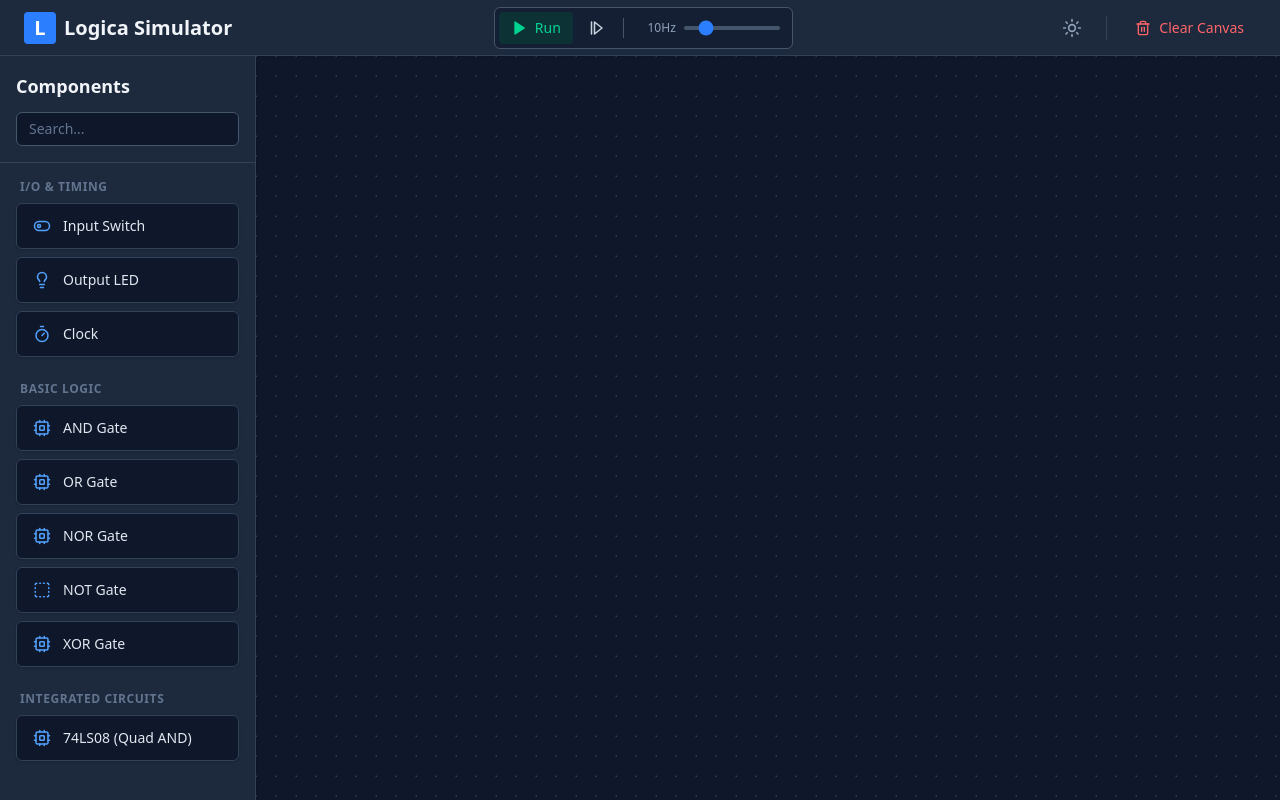
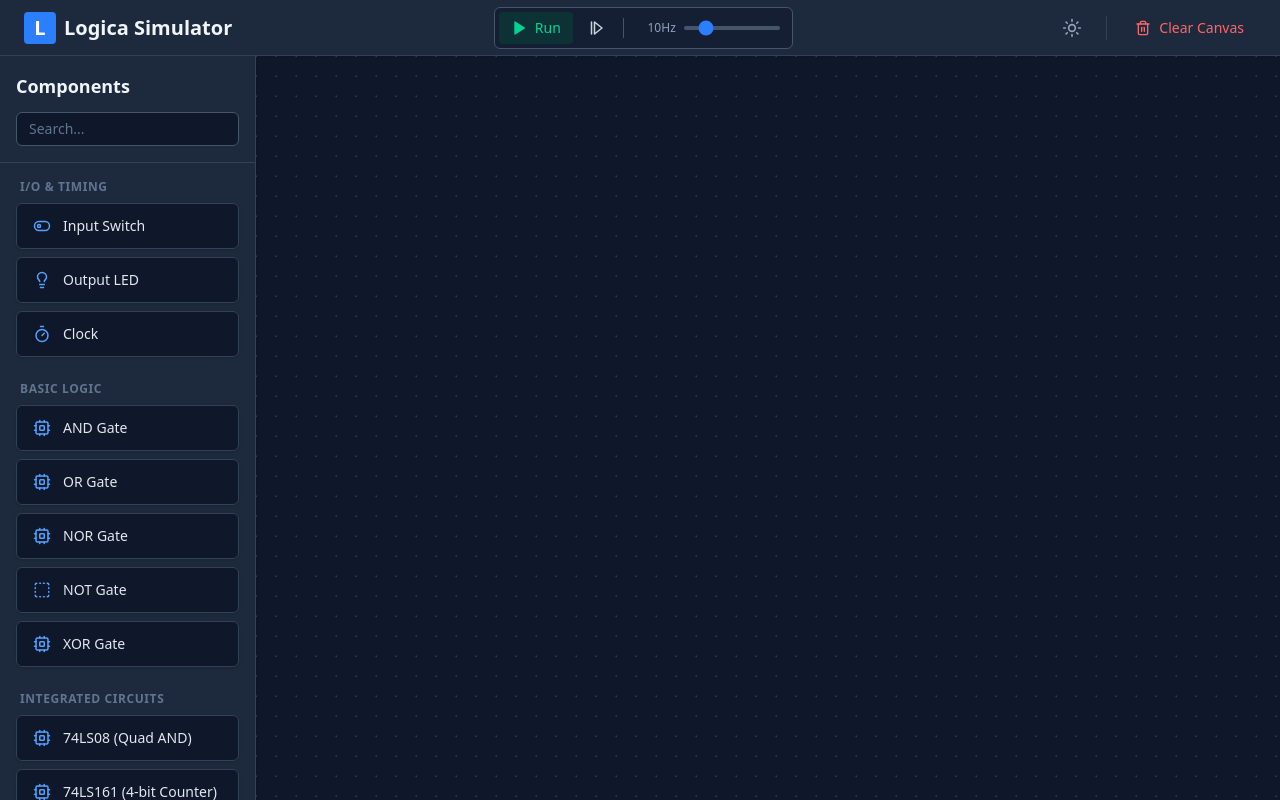
Before and after one commit to Mi1ax/LogicaSimulator, a React (Vite) app: page / in a window 1280 px wide. Built offline with nearby package versions, Linux system fonts and the light colour scheme.

Commit message:
feat: add 74LS161 counter chip and robust undo/redo system

```diff
--- a/src/core/engine/nodes/icNodes.ts
+++ b/src/core/engine/nodes/icNodes.ts
@@ -45,3 +45,80 @@ export const IC74LS08: NodeDefinition = {
     return [res1, res2, res4, res3];
   }
 };
+
+export const IC74LS161: NodeDefinition = {
+  type: '74LS161',
+  label: '74LS161 (4-bit Counter)',
+  renderAs: 'DIP',
+  numInputs: 11,
+  numOutputs: 5,
+  defaultProperties: { counter: 0, lastClk: 0 },
+  customPins: [
+    { name: '~CLR', type: 'input', pinNumber: 1 },
+    { name: 'CLK', type: 'input', pinNumber: 2 },
+    { name: 'A', type: 'input', pinNumber: 3 },
+    { name: 'B', type: 'input', pinNumber: 4 },
+    { name: 'C', type: 'input', pinNumber: 5 },
+    { name: 'D', type: 'input', pinNumber: 6 },
+    { name: 'ENP', type: 'input', pinNumber: 7 },
+    { name: 'GND', type: 'input', pinNumber: 8 },
+    { name: '~LOAD', type: 'input', pinNumber: 9 },
+    { name: 'ENT', type: 'input', pinNumber: 10 },
+    { name: 'QD', type: 'output', pinNumber: 11 },
+    { name: 'QC', type: 'output', pinNumber: 12 },
+    { name: 'QB', type: 'output', pinNumber: 13 },
+    { name: 'QA', type: 'output', pinNumber: 14 },
+    { name: 'RCO', type: 'output', pinNumber: 15 },
+    { name: 'VCC', type: 'input', pinNumber: 16 }
+  ],
+  evaluate: (inputs, props) => {
+    // Inputs:
+    // 0: ~CLR, 1: CLK, 2: A, 3: B, 4: C, 5: D, 6: ENP, 7: GND, 8: ~LOAD, 9: ENT, 10: VCC
+    const [clrN, clk, a, b, c, d, enp, , loadN, ent] = inputs;
+
+    if (!props) return [undefined, undefined, undefined, undefined, undefined];
+
+    if (props.counter === undefined) props.counter = 0;
+    if (props.lastClk === undefined) props.lastClk = 0;
+
+    // Apply User-Friendly Simulator Defaults for floating pins
+    const safeClrN = clrN ?? 1;   // Default 1: Don't clear
+    const safeLoadN = loadN ?? 1; // Default 1: Don't load
+    const safeEnp = enp ?? 1;     // Default 1: Enable counting
+    const safeEnt = ent ?? 1;     // Default 1: Enable counting
+
+    // Async clear (active low)
+    if (safeClrN === 0) {
+      props.counter = 0;
+    }
+    // Synchronous operations on rising edge
+    else if (clk === 1 && props.lastClk === 0) {
+      // Synchronous load (active low)
+      if (safeLoadN === 0) {
+        // Parallel data defaults to 0 if floating
+        props.counter = ((d ?? 0) << 3) | ((c ?? 0) << 2) | ((b ?? 0) << 1) | ((a ?? 0));
+      }
+      // Count enable (both ENP and ENT must be high to count)
+      else if (safeEnp === 1 && safeEnt === 1) {
+        props.counter = (props.counter + 1) % 16;
+      }
+    }
+
+    props.lastClk = clk || 0;
+
+    // Outputs:
+    // 0: QD, 1: QC, 2: QB, 3: QA, 4: RCO
+    const qa = (props.counter & 1) ? 1 : 0;
+    const qb = (props.counter & 2) ? 1 : 0;
+    const qc = (props.counter & 4) ? 1 : 0;
+    const qd = (props.counter & 8) ? 1 : 0;
+
+    // Ripple Carry Output (high when counter is 15 and ENT is high)
+    const rco = (props.counter === 15 && safeEnt === 1) ? 1 : 0;
+
+    // Output floating state if VCC/GND are not connected properly?
+    // In many software sims we ignore power pins unless strict.
+    // Here we'll just output the logic state unconditionally for ease of use.
+    return [qd, qc, qb, qa, rco];
+  }
+};
--- a/src/core/engine/nodes/index.ts
+++ b/src/core/engine/nodes/index.ts
@@ -4,7 +4,7 @@ import {
   NorNode,
   InputNode, OutputNode, ClockNode
 } from './basicNodes';
-import { IC74LS08 } from './icNodes';
+import { IC74LS08, IC74LS161 } from './icNodes';
 
 // The central registry for all available nodes in the simulator
 export const NodeRegistry: Record<string, NodeDefinition> = {
@@ -17,6 +17,7 @@ export const NodeRegistry: Record<string, NodeDefinition> = {
   [OutputNode.type]: OutputNode,
   [ClockNode.type]: ClockNode,
   [IC74LS08.type]: IC74LS08,
+  [IC74LS161.type]: IC74LS161,
 };
 
 export const getNodeDefinition = (type: string): NodeDefinition | undefined => {
--- a/src/store/useSimulatorStore.ts
+++ b/src/store/useSimulatorStore.ts
@@ -44,7 +44,22 @@ interface SimulatorState {
   addWaypoint: (x: number, y: number) => void;
   updateWireWaypoints: (wireId: string, waypoints: {x: number, y: number}[]) => void;
   setNodeInputCount: (nodeId: string, count: number) => void;
+
+  // Undo / Redo
+  history: { nodes: LogicNode[], wires: Wire[] }[];
+  future: { nodes: LogicNode[], wires: Wire[] }[];
+  undo: () => void;
+  redo: () => void;
+  saveHistory: () => void;
 }
+
+const pushHistory = (state: SimulatorState) => ({
+  history: [...state.history, {
+    nodes: JSON.parse(JSON.stringify(state.nodes)),
+    wires: JSON.parse(JSON.stringify(state.wires))
+  }].slice(-50),
+  future: []
+});
 
 export const useSimulatorStore = create<SimulatorState>((set) => ({
   theme: 'dark',
@@ -59,23 +74,52 @@ export const useSimulatorStore = create<SimulatorState>((set) => ({
   simRunning: false,
   simSpeed: 10,
 
+  history: [],
+  future: [],
+
+  saveHistory: () => set((state) => pushHistory(state)),
+
+  undo: () => set((state) => {
+    if (state.history.length === 0) return state;
+    const previous = state.history[state.history.length - 1];
+    return {
+      nodes: JSON.parse(JSON.stringify(previous.nodes)),
+      wires: JSON.parse(JSON.stringify(previous.wires)),
+      selection: null,
+      history: state.history.slice(0, -1),
+      future: [{ nodes: state.nodes, wires: state.wires }, ...state.future],
+    };
+  }),
+
+  redo: () => set((state) => {
+    if (state.future.length === 0) return state;
+    const next = state.future[0];
+    return {
+      nodes: JSON.parse(JSON.stringify(next.nodes)),
+      wires: JSON.parse(JSON.stringify(next.wires)),
+      selection: null,
+      history: [...state.history, { nodes: state.nodes, wires: state.wires }],
+      future: state.future.slice(1),
+    };
+  }),
+
   select: (selection) => set({ selection }),
 
   deleteSelection: () => set((state) => {
     if (!state.selection) return state;
     if (state.selection.type === 'node') {
       const nextCircuit = circuit.deleteNode(state, state.selection.id);
-      return { ...nextCircuit, selection: null };
+      return { ...nextCircuit, ...pushHistory(state), selection: null };
     } else {
       const nextCircuit = circuit.deleteWire(state, state.selection.id);
-      return { ...nextCircuit, selection: null };
+      return { ...nextCircuit, ...pushHistory(state), selection: null };
     }
   }),
 
-  addNode: (type, x, y) => set((state) => circuit.addNode(state, type, x, y)),
-  updateNodePosition: (id, x, y) => set((state) => circuit.moveNode(state, id, x, y)),
-  updateNodeProperties: (id, props) => set((state) => circuit.updateNodeProperties(state, id, props)),
-  setNodeInputCount: (id, count) => set((state) => circuit.setNodeInputCount(state, id, count)),
+  addNode: (type, x, y) => set((state) => ({ ...circuit.addNode(state, type, x, y), ...pushHistory(state) })),
+  updateNodePosition: (id, x, y) => set((state) => circuit.moveNode(state, id, x, y)), // History saved on drag start
+  updateNodeProperties: (id, props) => set((state) => ({ ...circuit.updateNodeProperties(state, id, props), ...pushHistory(state) })),
+  setNodeInputCount: (id, count) => set((state) => ({ ...circuit.setNodeInputCount(state, id, count), ...pushHistory(state) })),
 
   clearNodes: () => set({
     nodes: [],
@@ -141,7 +185,7 @@ export const useSimulatorStore = create<SimulatorState>((set) => ({
       newWire.waypoints = finalWaypoints;
     }
 
-    return { ...nextCircuit, draftWire: null };
+    return { ...nextCircuit, ...pushHistory(state), draftWire: null };
   }),
 
   cancelWire: () => set({ draftWire: null }),
--- a/src/ui/canvas/CanvasArea.tsx
+++ b/src/ui/canvas/CanvasArea.tsx
@@ -41,8 +41,28 @@ export const CanvasArea: React.FC = () => {
       className="flex-1 h-full bg-slate-50 dark:bg-slate-900 overflow-hidden outline-none"
       tabIndex={0}
       onKeyDown={(e) => {
+        if (e.repeat) return; // Prevent holding down the key from firing rapidly
+
+        const store = useSimulatorStore.getState();
+
+        if (e.ctrlKey || e.metaKey) {
+          if (e.key.toLowerCase() === 'z') {
+            e.preventDefault();
+            if (e.shiftKey) {
+              store.redo();
+            } else {
+              store.undo();
+            }
+            return;
+          }
+          if (e.key.toLowerCase() === 'y') {
+            e.preventDefault();
+            store.redo();
+            return;
+          }
+        }
+
         if (e.key === 'Escape') {
-          const store = useSimulatorStore.getState();
           if (store.draftWire) store.cancelWire();
         } else if (e.key === 'Delete' || e.key === 'Backspace') {
           deleteSelection();
--- a/src/ui/canvas/nodes/GateNode.tsx
+++ b/src/ui/canvas/nodes/GateNode.tsx
@@ -51,6 +51,8 @@ export const GateNode: React.FC<GateNodeProps> = ({ node }) => {
         if (container) container.style.cursor = 'default';
       }}
       onDragStart={(e) => {
+        const store = useSimulatorStore.getState();
+        if (store.saveHistory) store.saveHistory();
         const container = e.target.getStage()?.container();
         if (container) container.style.cursor = 'grabbing';
       }}
--- a/src/ui/canvas/nodes/ICNode.tsx
+++ b/src/ui/canvas/nodes/ICNode.tsx
@@ -60,6 +60,8 @@ export const ICNode: React.FC<ICNodeProps> = ({ node }) => {
         if (container) container.style.cursor = 'default';
       }}
       onDragStart={(e) => {
+        const store = useSimulatorStore.getState();
+        if (store.saveHistory) store.saveHistory();
         const container = e.target.getStage()?.container();
         if (container) container.style.cursor = 'grabbing';
       }}
--- a/src/ui/canvas/nodes/IONode.tsx
+++ b/src/ui/canvas/nodes/IONode.tsx
@@ -71,6 +71,8 @@ export const IONode: React.FC<IONodeProps> = ({ node }) => {
         if (container) container.style.cursor = 'default';
       }}
       onDragStart={(e) => {
+        const store = useSimulatorStore.getState();
+        if (store.saveHistory) store.saveHistory();
         const container = e.target.getStage()?.container();
         if (container) container.style.cursor = 'grabbing';
       }}
--- a/src/ui/components/Toolbox.tsx
+++ b/src/ui/components/Toolbox.tsx
@@ -32,6 +32,7 @@ const CATEGORIES: ToolCategory[] = [
     name: 'Integrated Circuits',
     items: [
       { type: '74LS08', icon: <Cpu size={18} /> },
+      { type: '74LS161', icon: <Cpu size={18} /> },
     ]
   }
 ];
```
Also changed, not shown: src/ui/canvas/wires/WireRenderer.tsx (+9 -0 lines).
